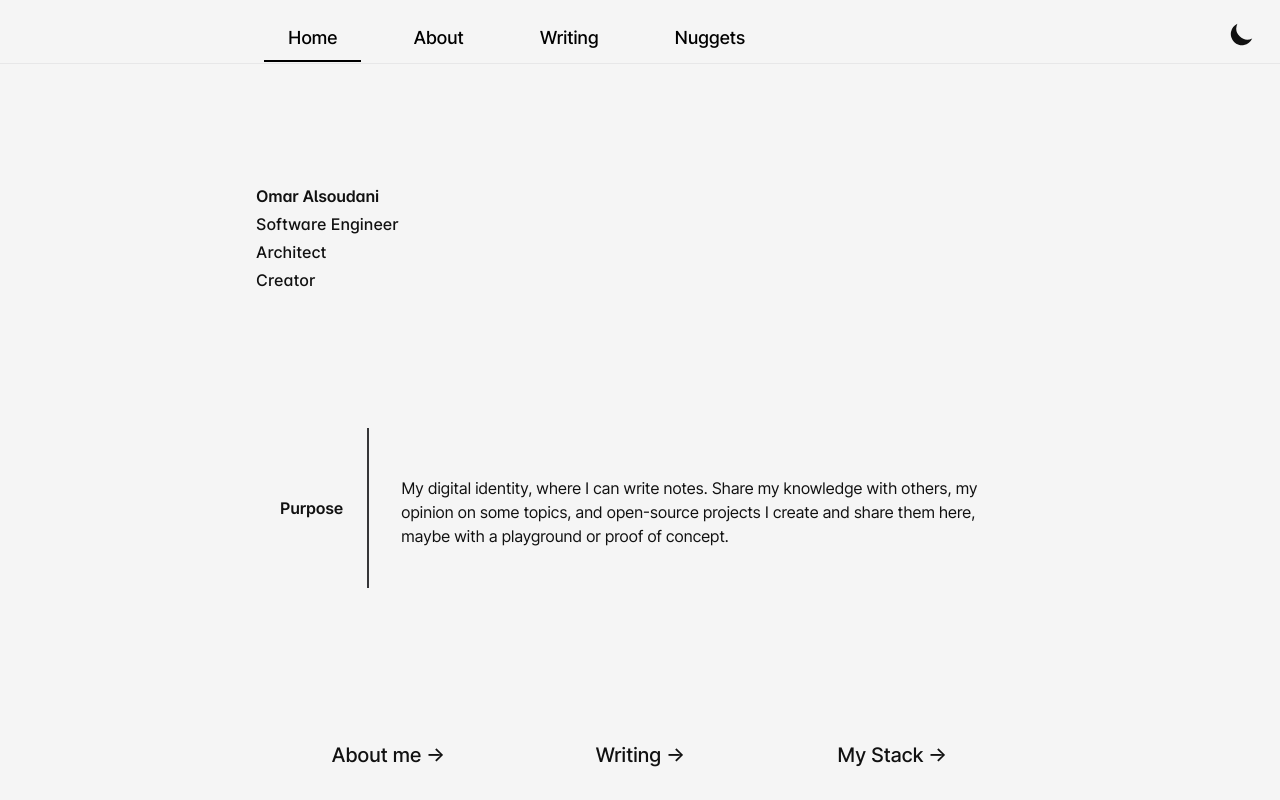
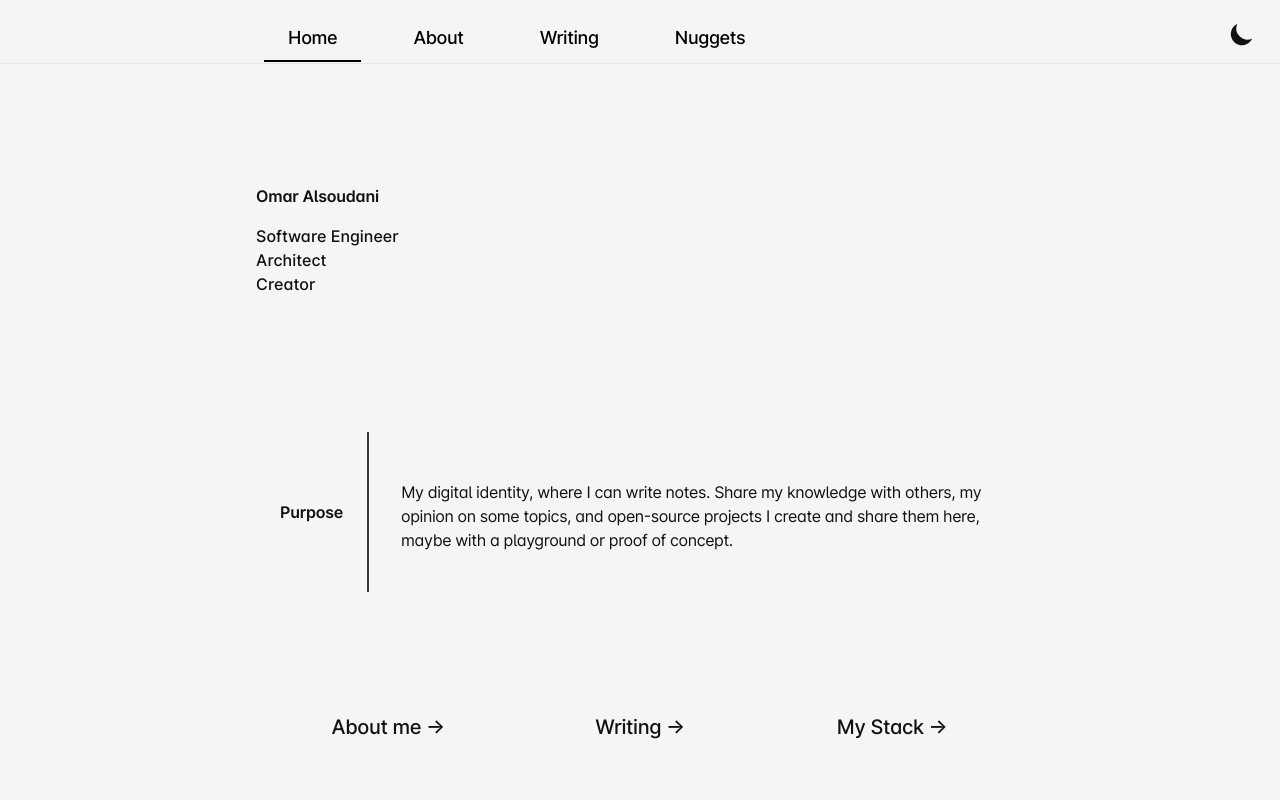
Before and after one commit to omaralsoudanii/mkreg.dev, a Next.js app: page / in a window 1280 px wide. Shown: the top 800 px of the page. Built offline with nearby package versions, Linux system fonts and the light colour scheme; no server answers; what @tailwindcss/typography, tailwindcss-line-clamp would draw is missing.

Commit message:
heights and salt

```diff
--- a/src/pages/index.tsx
+++ b/src/pages/index.tsx
@@ -15,13 +15,13 @@ const Home = () => {
       <Container>
         <section>
           <div className="!mb-10 md:!mb-24">
-            <h1 className="!font-semibold">Omar Alsoudani</h1>
+            <h1 className="!font-semibold !mb-4">Omar Alsoudani</h1>
             <h2 className="sub-heading">Software Engineer</h2>
             <h2 className="sub-heading">Architect</h2>
             <h2 className="sub-heading">Creator</h2>
           </div>
 
-          <div className="flex flex-col md:!mb-24 !mb-10 items-start justify-start divide-y-2 divide-gray-700 dark:divide-gray-400 md:justify-center md:items-center md:divide-y-0 md:flex-row md:space-x-6 md:mt-16">
+          <div className="flex flex-col md:!mb-16 !mb-10 items-start justify-start divide-y-2 divide-gray-700 dark:divide-gray-400 md:justify-center md:items-center md:divide-y-0 md:flex-row md:space-x-6 md:mt-16">
             <div className="pt-6 space-x-2 space-y-5 md:pb-8">
               <h1 className="!px-2 !font-semibold !mb-4 !mt-4 md:!mb-4 md:!mt-4 md:!leading-[10rem] md:!px-6 md:border-gray-700 md:dark:border-gray-300  md:!border-r-2">
                 Purpose
--- a/src/styles/base.css
+++ b/src/styles/base.css
@@ -2,21 +2,11 @@
 
 @layer base {
   body {
-    @apply antialiased text-gray-900 bg-gray-100 dark:bg-dark dark:text-white;
+    @apply antialiased tracking-[-0.2px] md:tracking-[-0.4px] text-gray-900 bg-gray-100 dark:bg-dark dark:text-white;
     text-rendering: optimizeLegibility;
     text-size-adjust: 100%;
     font-variant: contextual common-ligatures;
     font-kerning: normal;
-    font-feature-settings: 'cpsp', 'ss01', 'calt', 'ccmp', 'kern', 'case';
-    letter-spacing: -0.4px;
-  }
-
-  h1,
-  h2,
-  h3,
-  h4,
-  h5,
-  h6 {
-    font-feature-settings: 'cpsp', 'salt', 'calt', 'ccmp', 'kern';
+    font-feature-settings: 'cpsp', 'salt', 'calt', 'ccmp', 'kern', 'case';
   }
 }
--- a/src/styles/custom.css
+++ b/src/styles/custom.css
@@ -147,6 +147,6 @@
   }
 
   .sub-heading {
-    @apply font-medium my-1 !important;
+    @apply font-medium my-0 !important;
   }
 }
```
